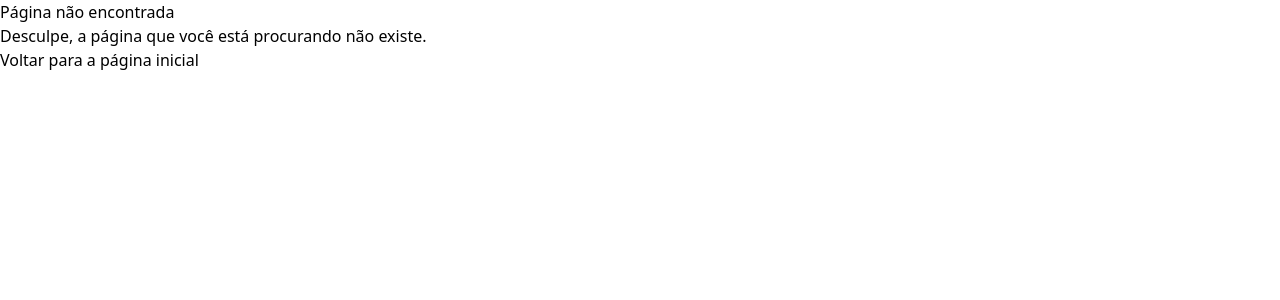
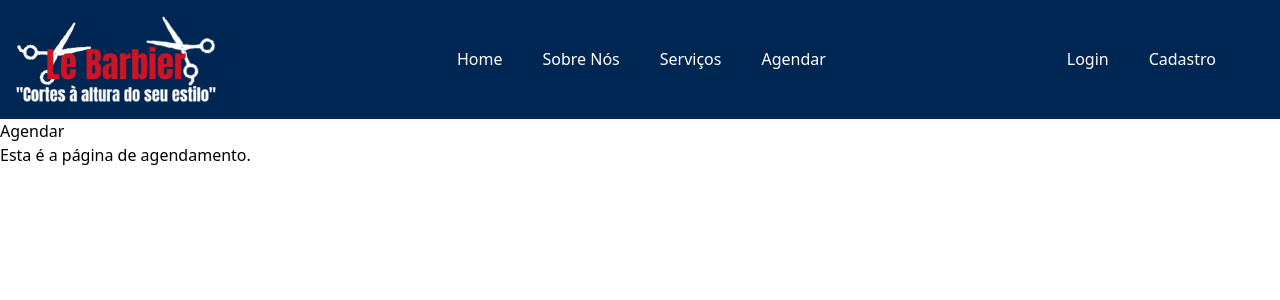
Before and after one commit to Victor-Santos-Silva/FrontEnd-Barbearia, a Next.js app: page /agendar in a window 1280 px wide. Before the commit this address had no page. Shown: the top 300 px of the page. Built offline with nearby package versions, Linux system fonts and the light colour scheme.

Commit message:
adicionando paginas

```diff
--- /dev/null
+++ b/src/app/agendar/page.tsx
@@ -0,0 +1,11 @@
+import Header from "@/components/Header/header";
+
+export default function AgendarPage() {
+    return (
+        <main>
+            <Header />
+            <h1>Agendar</h1>
+            <p>Esta é a página de agendamento.</p>
+        </main>
+    );
+}
--- /dev/null
+++ b/src/app/servicos/page.tsx
@@ -0,0 +1,11 @@
+import Header from "@/components/Header/header";
+
+export default function ServicosPage() {
+    return (
+        <main>
+            <Header />
+            <h1>Serviços</h1>
+            <p>Esta é a página de serviços.</p>
+        </main>
+    );
+}
--- a/src/app/sobrenos/page.tsx
+++ b/src/app/sobrenos/page.tsx
@@ -1,7 +1,11 @@
+import Header from "@/components/Header/header";
+
 export default function SobreNos() {
     return (
         <section>
+            <Header />
             <h1>Sobre Nós</h1>
+            <p>Esta é a página sobre nós.</p>
         </section>
     )
 }
--- a/src/components/Header/header.tsx
+++ b/src/components/Header/header.tsx
@@ -11,7 +11,6 @@ export default function Header() {
                 alt="Logo Marca"
                 className="w-[200px] h-auto pl-3]"
             />
-
             {/* Links principais */}
             <div className="flex gap-10 mt-4 md:mt-0 ">
                 <Link href="/">Home</Link>
```
